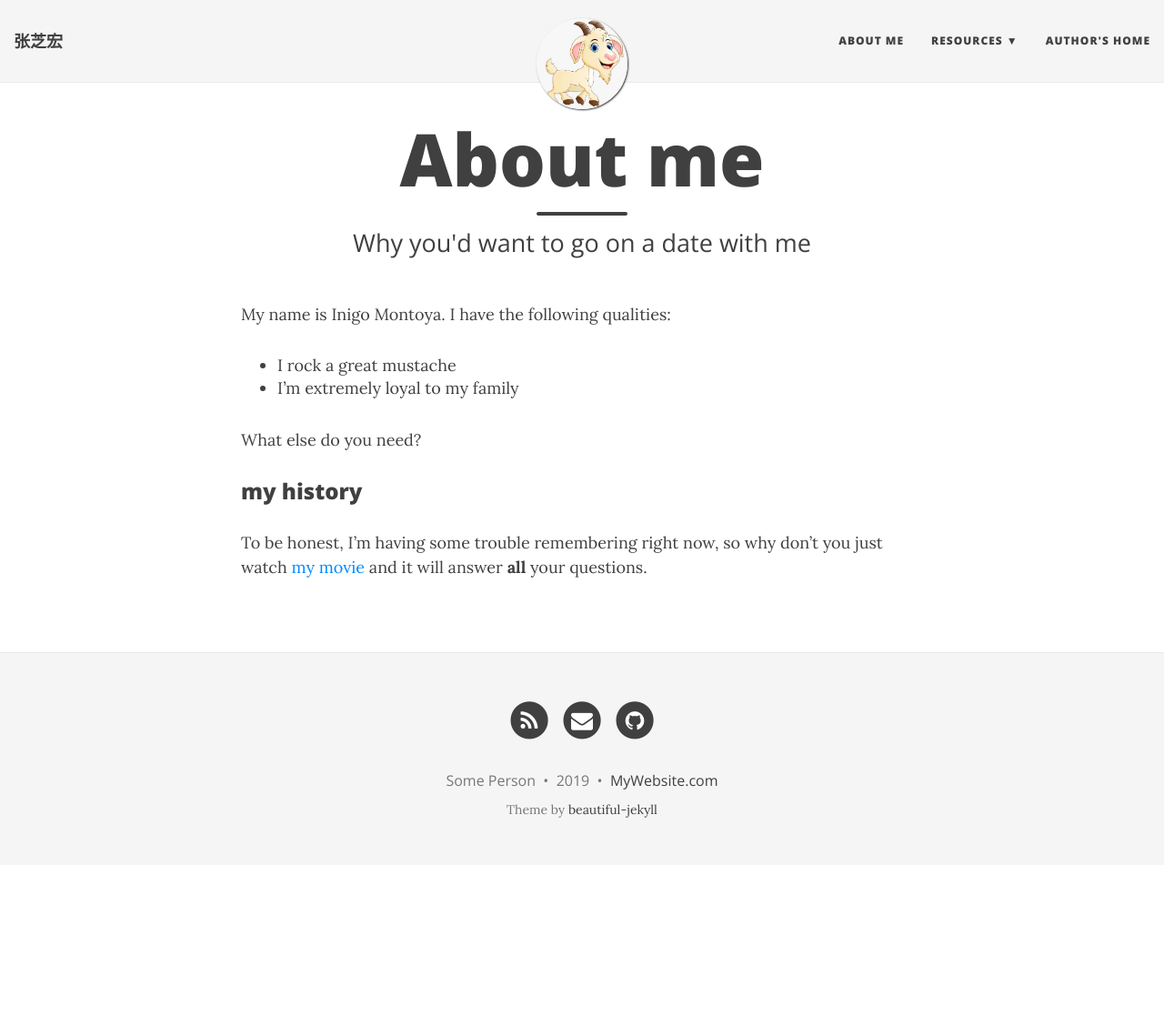
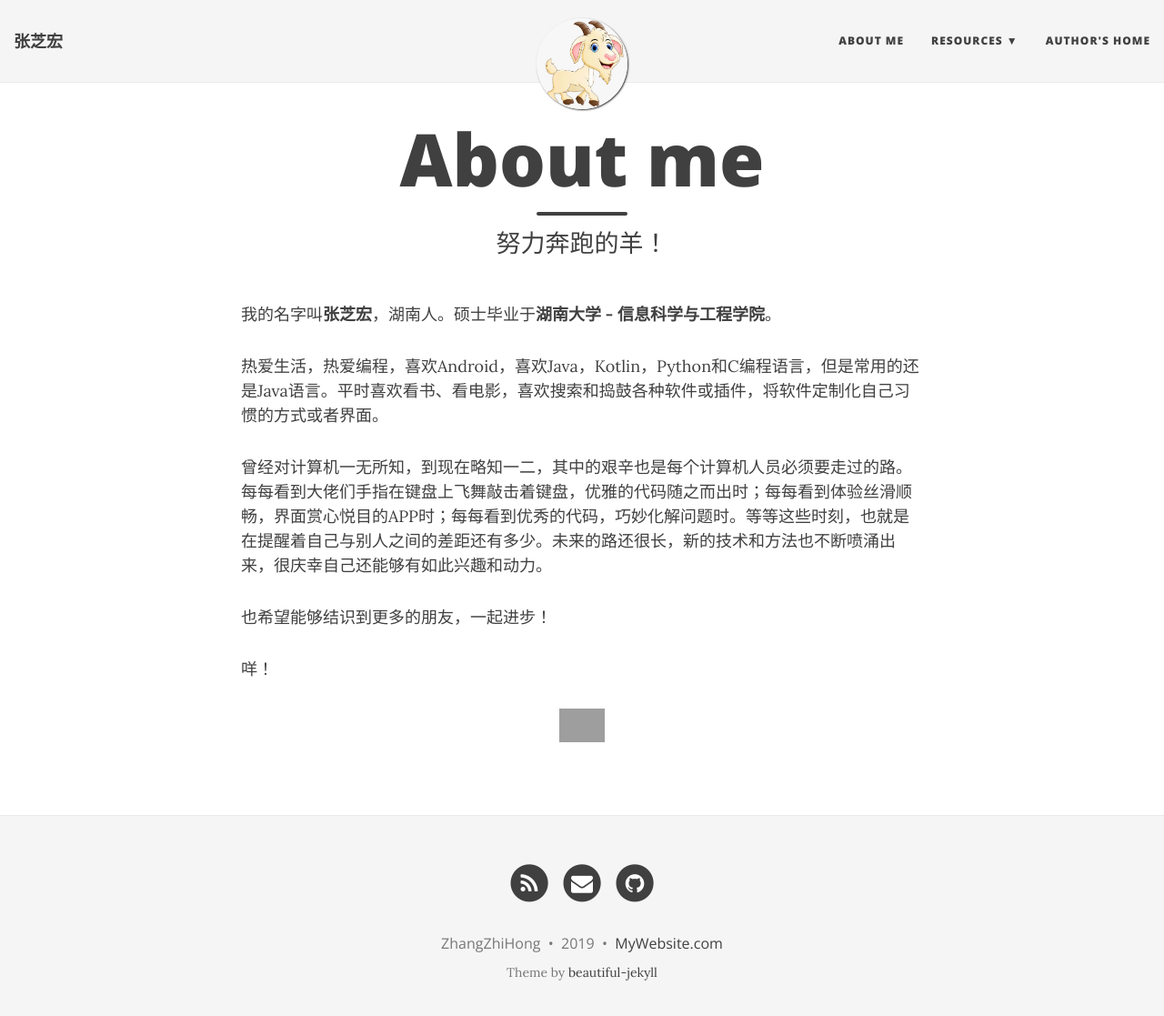
Before and after one commit to ZoharAndroid/zoharandroid.github.io, a Jekyll site: the page built from aboutme.md, in a window 1280 px wide and 1130 px high. Shown: the top 1117 px of the window at 91% size. Built offline with Jekyll 4.4.1, drawn with Linux system fonts in a browser that asks for light colours; nearby versions of some CDN libraries; grey boxes are pictures that could not be loaded.

Commit message:
update aboutme “”

```diff
--- a/_config.yml
+++ b/_config.yml
@@ -4,7 +4,7 @@
 title: 张芝宏
 
 # Short description of your site
-description: A virtual proof that I'm awesome
+description: Android开发者|努力编程的羊
 
 # --- Local development options ---
 # If your website is hosted locally rather than on GitHub, then you need to uncomment the next two parameters to set the url and baseurl
@@ -60,7 +60,7 @@ footer-link-col: "#404040"
 # Change all these values or delete the ones you don't want.
 # Important: you must keep the "name" parameter, everything else you can remove
 author:
-  name: Some Person
+  name: ZhangZhiHong
 
 # Select your active Social Network Links.
 # Uncomment the links you want to show in the footer and add your information to each link.
--- a/aboutme.md
+++ b/aboutme.md
@@ -1,16 +1,18 @@
 ---
 layout: page
 title: About me
-subtitle: Why you'd want to go on a date with me
+subtitle: 努力奔跑的羊！
 ---
 
-My name is Inigo Montoya. I have the following qualities:
+我的名字叫**张芝宏**，湖南人。硕士毕业于**湖南大学 - 信息科学与工程学院**。
 
-- I rock a great mustache
-- I'm extremely loyal to my family
+热爱生活，热爱编程，喜欢Android，喜欢Java，Kotlin，Python和C编程语言，但是常用的还是Java语言。平时喜欢看书、看电影，喜欢搜索和捣鼓各种软件或插件，将软件定制化自己习惯的方式或者界面。
 
-What else do you need?
+曾经对计算机一无所知，到现在略知一二，其中的艰辛也是每个计算机人员必须要走过的路。每每看到大佬们手指在键盘上飞舞敲击着键盘，优雅的代码随之而出时；每每看到体验丝滑顺畅，界面赏心悦目的APP时；每每看到优秀的代码，巧妙化解问题时。等等这些时刻，也就是在提醒着自己与别人之间的差距还有多少。未来的路还很长，新的技术和方法也不断喷涌出来，很庆幸自己还能够有如此兴趣和动力。
 
-### my history
+也希望能够结识到更多的朋友，一起进步！
 
-To be honest, I'm having some trouble remembering right now, so why don't you just watch [my movie](http://en.wikipedia.org/wiki/The_Princess_Bride_%28film%29) and it will answer **all** your questions.
+咩！
+<p align = "center">
+<img src="https://github.com/ZoharAndroid/MarkdownImages/blob/master/2019-07/icon-header.jpg?raw=true" width = 50px heigh = "50px">
+</p>
```
